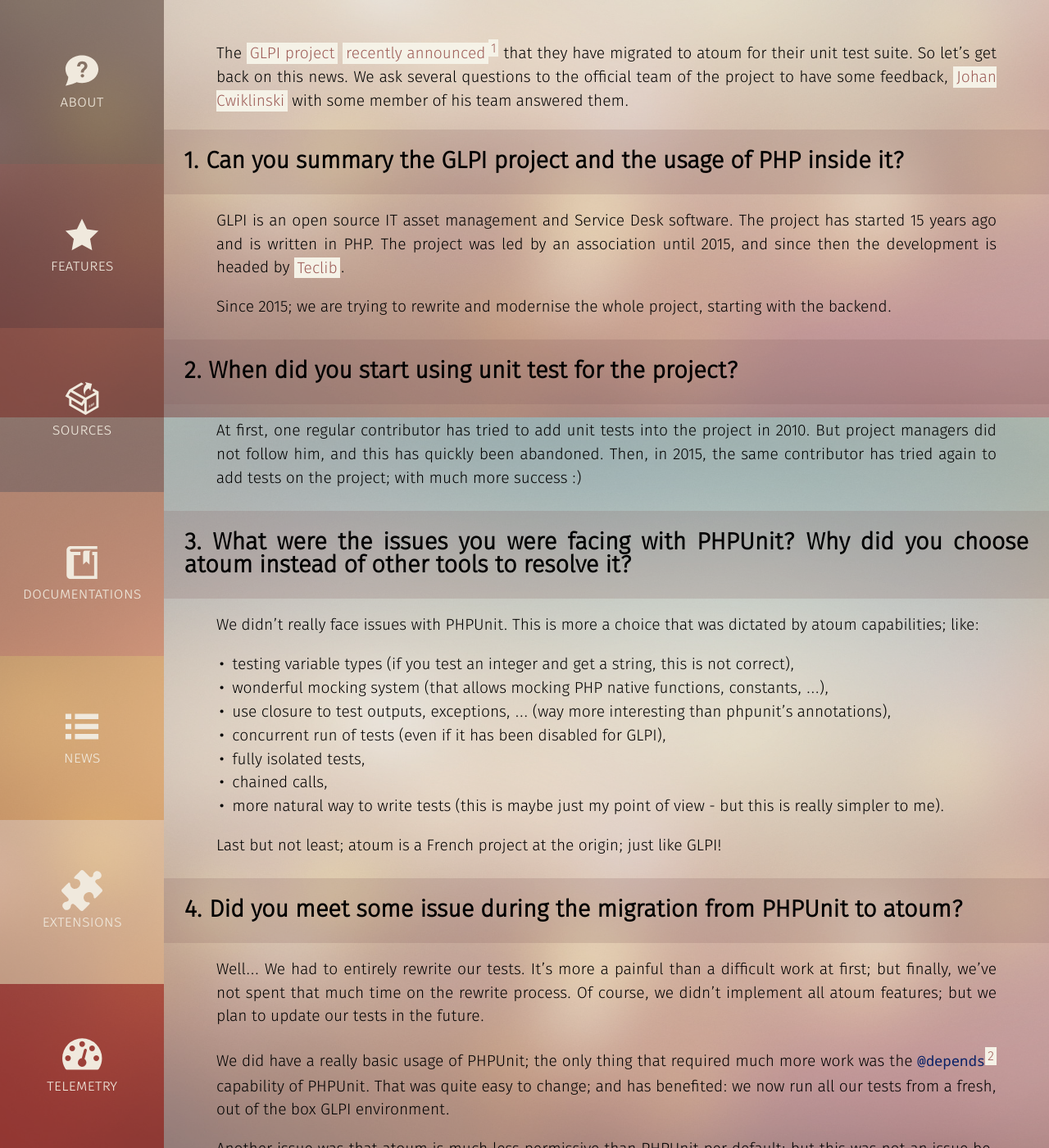
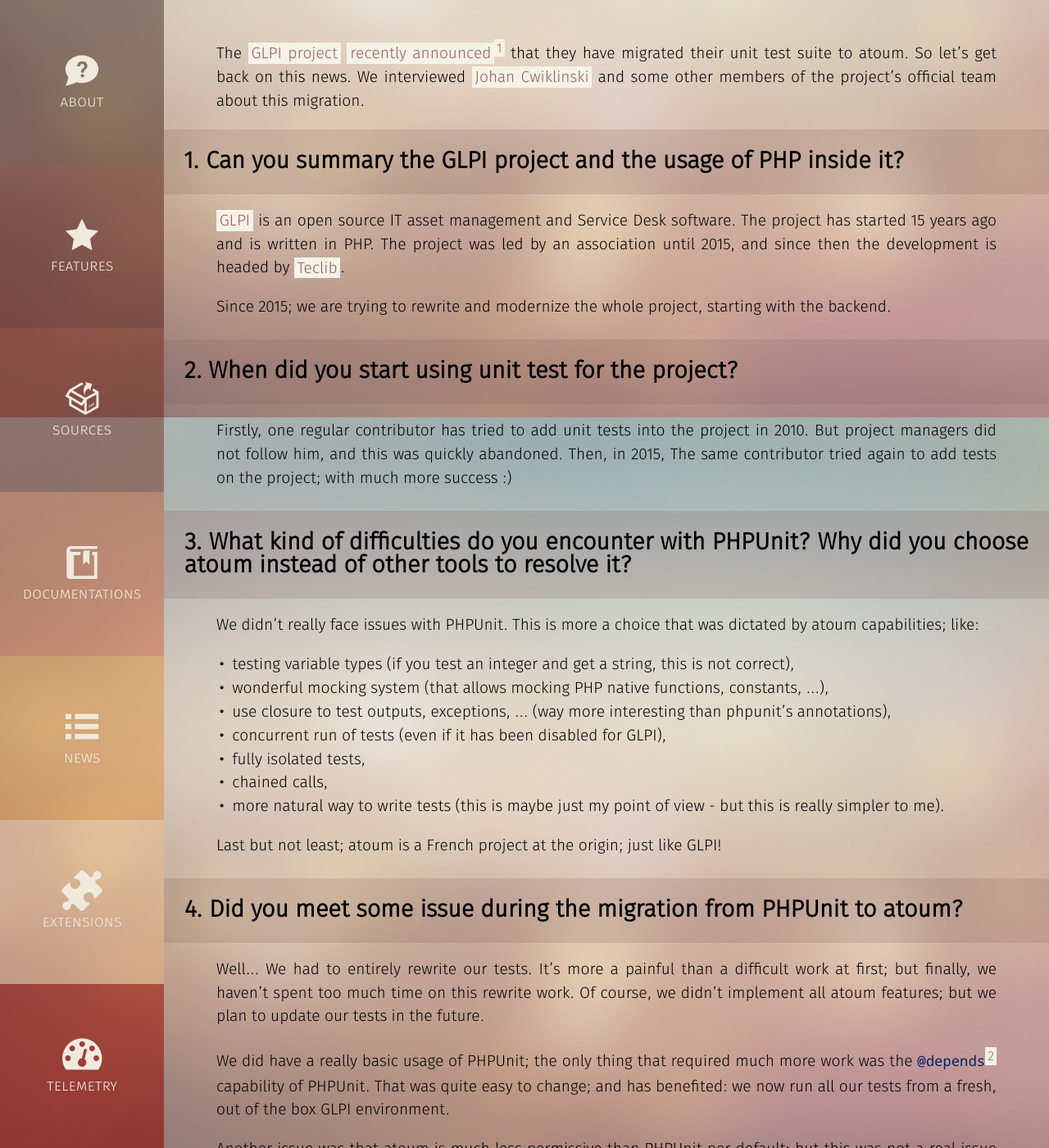
Before and after one commit to atoum/atoum.github.io, a Jekyll site: the page built from _posts/2017-08-10-glpi-atoum.markdown, in a window 1280 px wide and 1400 px high, scrolled down 391 px. Shown: the whole window at 82% size. Built offline with Jekyll 4.4.1, drawn with Linux system fonts in a browser that asks for light colours; comment, search, counter and statistics services are not loaded; a style sheet for code colours, icons or effects is not loaded; some of the changed text lies outside the part shown.

Commit message:
fix phrasing

```diff
--- a/_posts/2017-08-10-glpi-atoum.markdown
+++ b/_posts/2017-08-10-glpi-atoum.markdown
@@ -6,23 +6,22 @@ author: "@Grummfy"
 categories: news
 ---
 
-The [GLPI project][GLPI] [recently announced][announced-en][^1] that they have migrated to atoum for their unit test suite. So let's get back on
-this news. We ask several questions to the official team of the project to have some feedback, [Johan Cwiklinski](https://github.com/trasher)
-with some member of his team answered them.
+The [GLPI project][GLPI] [recently announced][announced-en][^1] that they have migrated their unit test suite to atoum. So let's get back on
+this news. We interviewed [Johan Cwiklinski](https://github.com/trasher) and some other members of the project's official team about this migration.
 
 ## 1. Can you summary the GLPI project and the usage of PHP inside it?
 
-GLPI is an open source IT asset management and Service Desk software. The project has started 15 years ago and is written in PHP.
+[GLPI][GLPI] is an open source IT asset management and Service Desk software. The project has started 15 years ago and is written in PHP.
 The project was led by an association until 2015, and since then the development is headed by [Teclib](www.teclib.com).
 
-Since 2015; we are trying to rewrite and modernise the whole project, starting with the backend.
+Since 2015; we are trying to rewrite and modernize the whole project, starting with the backend.
 
 ## 2. When did you start using unit test for the project?
 
-At first, one regular contributor has tried to add unit tests into the project in 2010. But project managers did not follow him, and this has quickly been abandoned.
-Then, in 2015, the same contributor has tried again to add tests on the project; with much more success :)
+Firstly, one regular contributor has tried to add unit tests into the project in 2010. But project managers did not follow him, and this was quickly abandoned.
+Then, in 2015, The same contributor tried again to add tests on the project; with much more success :)
 
-## 3. What were the issues you were facing with PHPUnit? Why did you choose atoum instead of other tools to resolve it?
+## 3. What kind of difficulties do you encounter with PHPUnit? Why did you choose atoum instead of other tools to resolve it?
 
 We didn’t really face issues with PHPUnit. This is more a choice that was dictated by atoum capabilities; like:
 
@@ -38,13 +37,13 @@ Last but not least; atoum is a French project at the origin; just like GLPI!
 
 ## 4. Did you meet some issue during the migration from PHPUnit to atoum?
 
-Well... We had to entirely rewrite our tests. It’s more a painful than a difficult work at first; but finally, we’ve not spent that much time on the rewrite process.
+Well... We had to entirely rewrite our tests. It’s more a painful than a difficult work at first; but finally, we haven't spent too much time on this rewrite work.
 Of course, we didn’t implement all atoum features; but we plan to update our tests in the future.
 
 We did have a really basic usage of PHPUnit; the only thing that required much more work was the `@depends`[^2] capability of PHPUnit.
 That was quite easy to change; and has benefited: we now run all our tests from a fresh, out of the box GLPI environment.
 
-Another issue was that atoum is much less permissive than PHPUnit per default; but this was not an issue because we got many little things fixed (such a PHP notices...).
+Another issue was that atoum is much less permissive than PHPUnit per default; but this was not a real issue because we got many little things fixed (such a PHP notices...).
 
 ## 5. Did you have any advice for other people that would like to migrate to atoum from PHPUnit?
 
@@ -55,7 +54,7 @@ or just on a small part of your code.
 
 ## 6. You recently receive a price related to security, can you tel us more about it?
 
-Teclib has been involved in a project to adapt it to match SoC (Security operation centre) requirements. The project had also been an opportunity to develop a REST API.
+[Teclib](www.teclib.com) has been involved in a project to adapt it to match SoC (Security operation centre) requirements. The project had also been an opportunity to develop a REST API.
 
 Being part of the OW2 Consortium community, GLPI received the 2017 Technology Council special prize for its work on addressing security requirements but also
 the big working currently being made to modernise the framework. The jury has mentioned the implementation of unit tests and the switch from PHPUnit to atoum !
```
